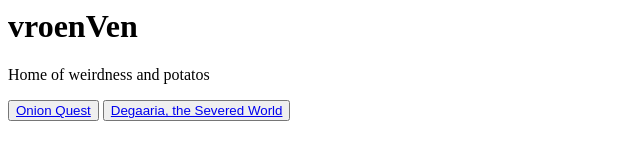
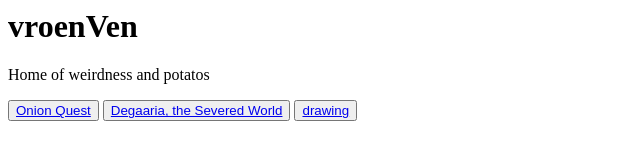
Before and after one commit to vroenVen/vroenVen.github.io, a plain HTML site: page index.html in a window 1280 px wide. Shown: the whole page, without its empty margins (0-640 px from the left). Drawn offline with Linux system fonts and the light colour scheme.

Commit message:
Update index.html

```diff
--- a/index.html
+++ b/index.html
@@ -5,4 +5,5 @@
 	<p>Home of weirdness and potatos</p>
 	<button><a href="https://vroenven.github.io/onionQuest/">Onion Quest</a></button>
 	<button><a href="https://vroenven.github.io/swords-and-Sorcery/">Degaaria, the Severed World</a></button>
+	<button><a href="https://vroenven.github.io/drawing/">drawing</a></button>
 </html>
```
